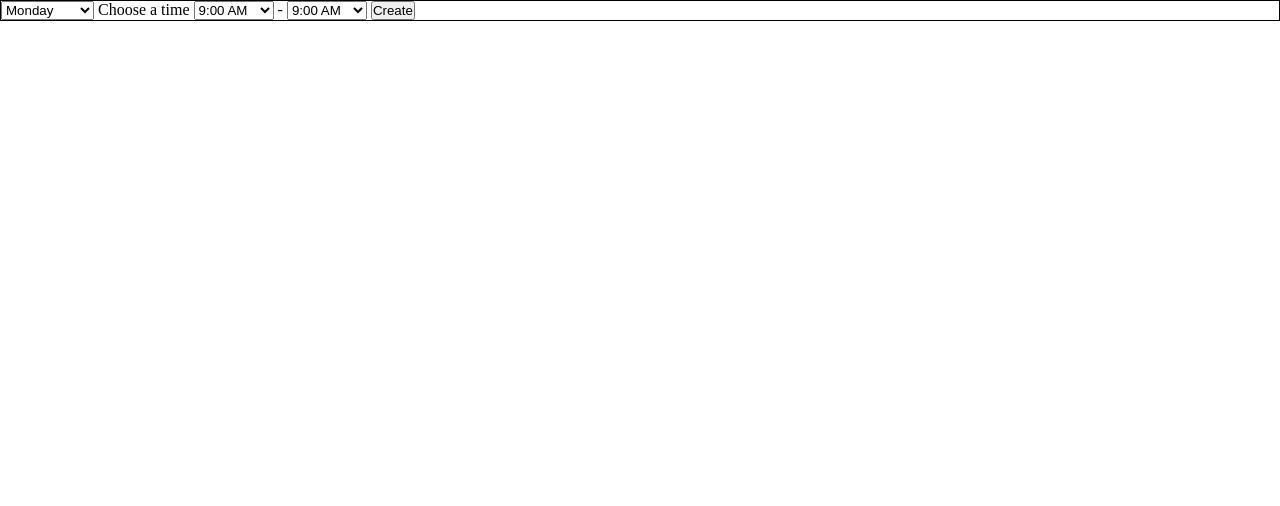
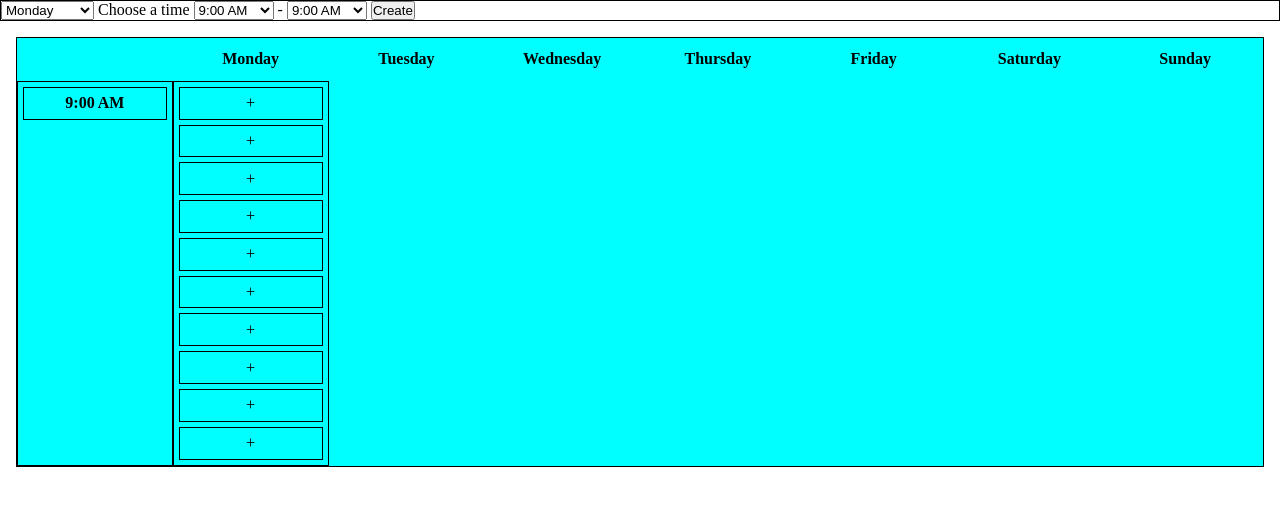
Before and after one commit to KevZ03/employee-timesheet, a plain HTML site: page index.html in a window 1280 px wide. Drawn offline with Linux system fonts and the light colour scheme.

Commit message:
implementing gridlayouts

```diff
--- a/assets/css/home.css
+++ b/assets/css/home.css
@@ -0,0 +1,38 @@
+.container {
+    display: grid;
+    grid-template-columns: repeat(8, 1fr);
+    grid-template-rows: 1fr 9fr;
+    text-align: center;
+
+    justify-items: stretch;
+    align-items: stretch;
+    background-color: aqua;
+    margin: 1em;
+    border: 1px solid black;
+
+
+
+
+}
+
+.container-header{
+    max-height: 50px;
+    align-self: center;
+    justify-self: center;
+
+
+}
+
+
+
+.grid-rows {
+    border: 1px solid black;
+
+}
+
+.container-grid-block {
+    border: 1px solid black;
+    margin: 5px;
+    padding-top: 0.4em;
+    padding-bottom: 0.4em;
+}
--- a/assets/css/style.css
+++ b/assets/css/style.css
@@ -8,5 +8,6 @@ body {
 }
 
 .event-popup {
- border: 1px solid black;
+    border: 1px solid black;
+
 }
--- a/index.html
+++ b/index.html
@@ -87,7 +87,38 @@
         </headers>
 
         <section>
+            <div class="container">
+                <div class="container-header"><h4></h4></div>
+                <div class="container-header"><h4>Monday</h4></div>
+                <div class="container-header"><h4>Tuesday</h4></div>
+                <div class="container-header"><h4>Wednesday</h4></div>
+                <div class="container-header"><h4>Thursday</h4></div>
+                <div class="container-header"><h4>Friday</h4></div>
+                <div class="container-header"><h4>Saturday</h4></div>
+                <div class="container-header"><h4>Sunday</h4></div>
 
+
+                <div class="grid-rows" id="time-grid-rows">
+                    <div class="container-grid-block" id="container-grid-block-time"><h4>9:00 AM</h4></div>
+
+                </div>
+
+                <div class="grid-rows" id="monday-grid-rows">
+                    <div class="container-grid-block" id="container-grid-block" value="">+</div>
+                    <div class="container-grid-block" id="container-grid-block">+</div>
+                    <div class="container-grid-block" id="container-grid-block">+</div>
+                    <div class="container-grid-block" id="container-grid-block">+</div>
+                    <div class="container-grid-block" id="container-grid-block">+</div>
+                    <div class="container-grid-block" id="container-grid-block">+</div>
+                    <div class="container-grid-block" id="container-grid-block">+</div>
+                    <div class="container-grid-block" id="container-grid-block">+</div>
+                    <div class="container-grid-block" id="container-grid-block">+</div>
+                    <div class="container-grid-block" id="container-grid-block">+</div>
+                </div>
+
+
+
+            </div>
         </section>
 
         <footer>
```
